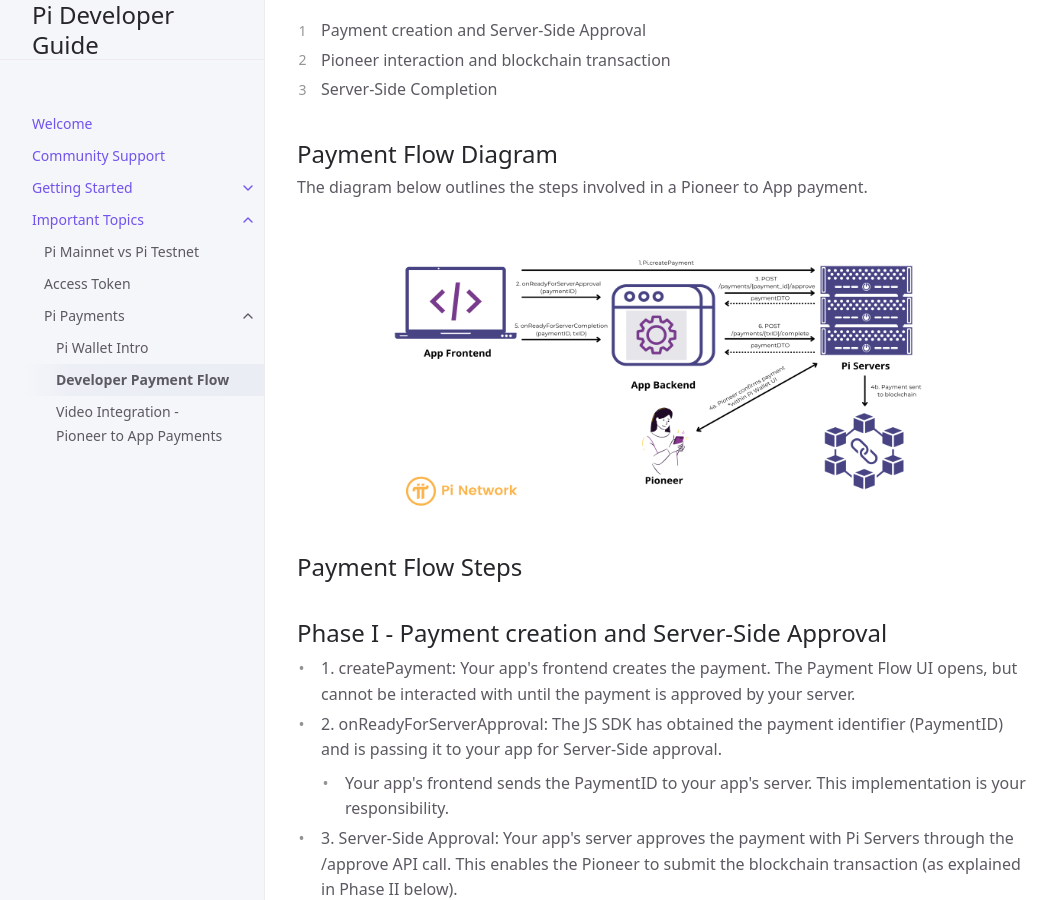
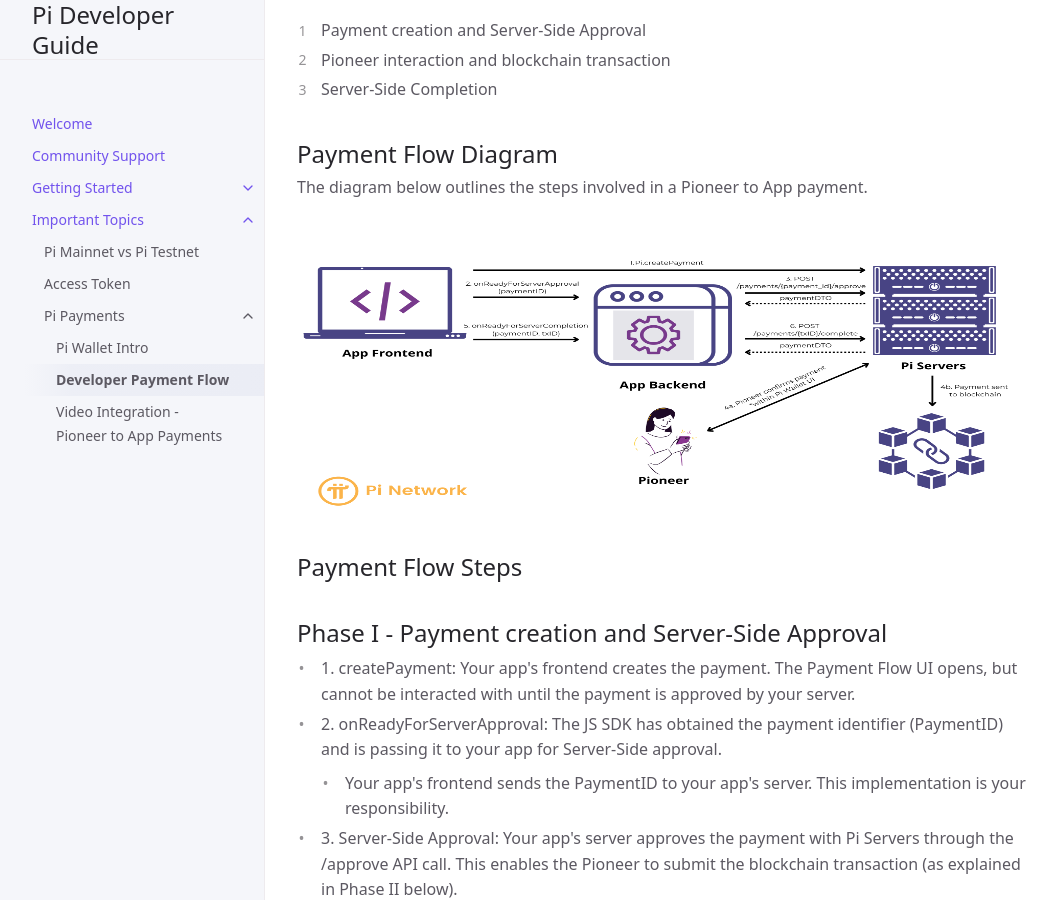
Before and after one commit to CryptoGing/Guide, a Jekyll site: the page built from docs/importantTopics/paymentFlow/piPaymentFlow.md, in a window 1280 px wide and 900 px high, scrolled down 822 px. Shown: the whole window, without its empty margins (107-1164 px from the left). Built offline with Jekyll 4.4.1, drawn with Linux system fonts in a browser that asks for light colours.

Commit message:
Adjust Image

```diff
--- a/docs/importantTopics/paymentFlow/piPaymentFlow.md
+++ b/docs/importantTopics/paymentFlow/piPaymentFlow.md
@@ -35,7 +35,7 @@
 ## Payment Flow Diagram
 The diagram below outlines the steps involved in a Pioneer to App payment.
 
-<img title="Developer Payment Flow Diagram" alt="Developer portal project page screenshot showing the sandbox URL" src="../../../../assets/images/transparentBackground_pi_payment_flow_diagram.png" style="width:550px;height:300px;">
+<img title="Developer Payment Flow Diagram" alt="Developer portal project page screenshot showing the sandbox URL" src="../../../../assets/images/transparentBackground_pi_payment_flow_diagram.png" style="width:850px;height:300px;">
 
 ## Payment Flow Steps
 
```
